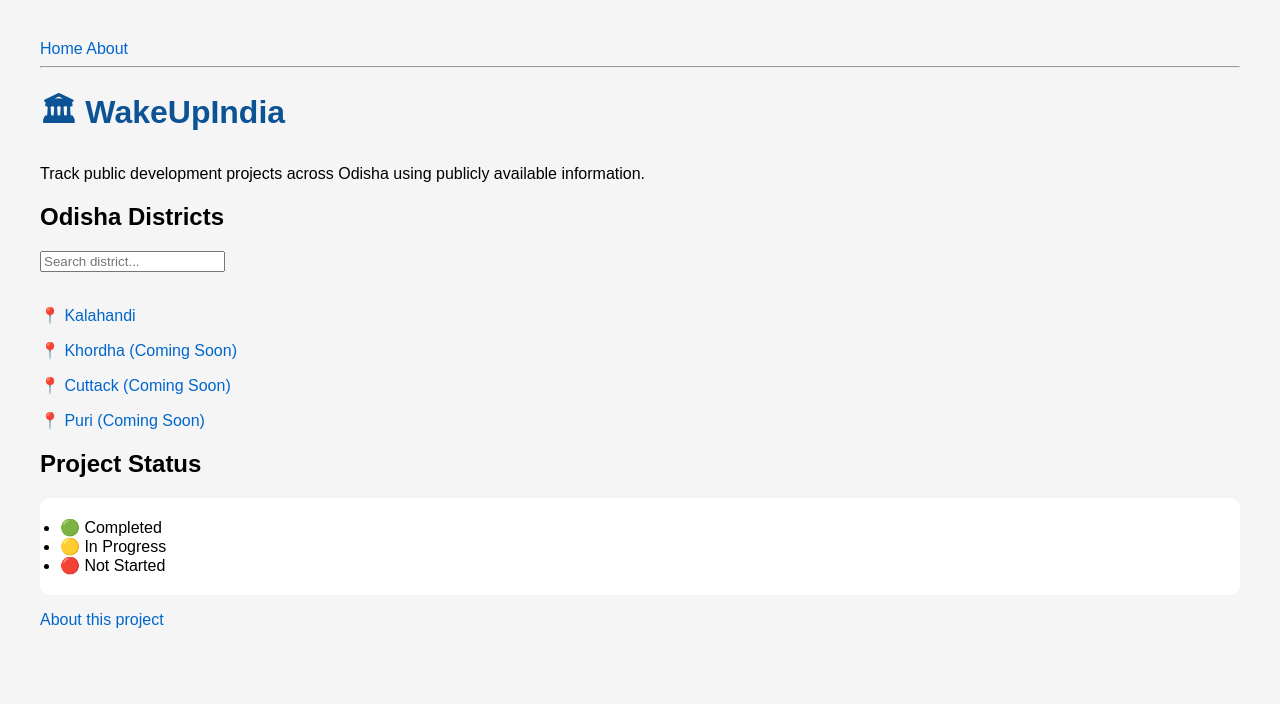
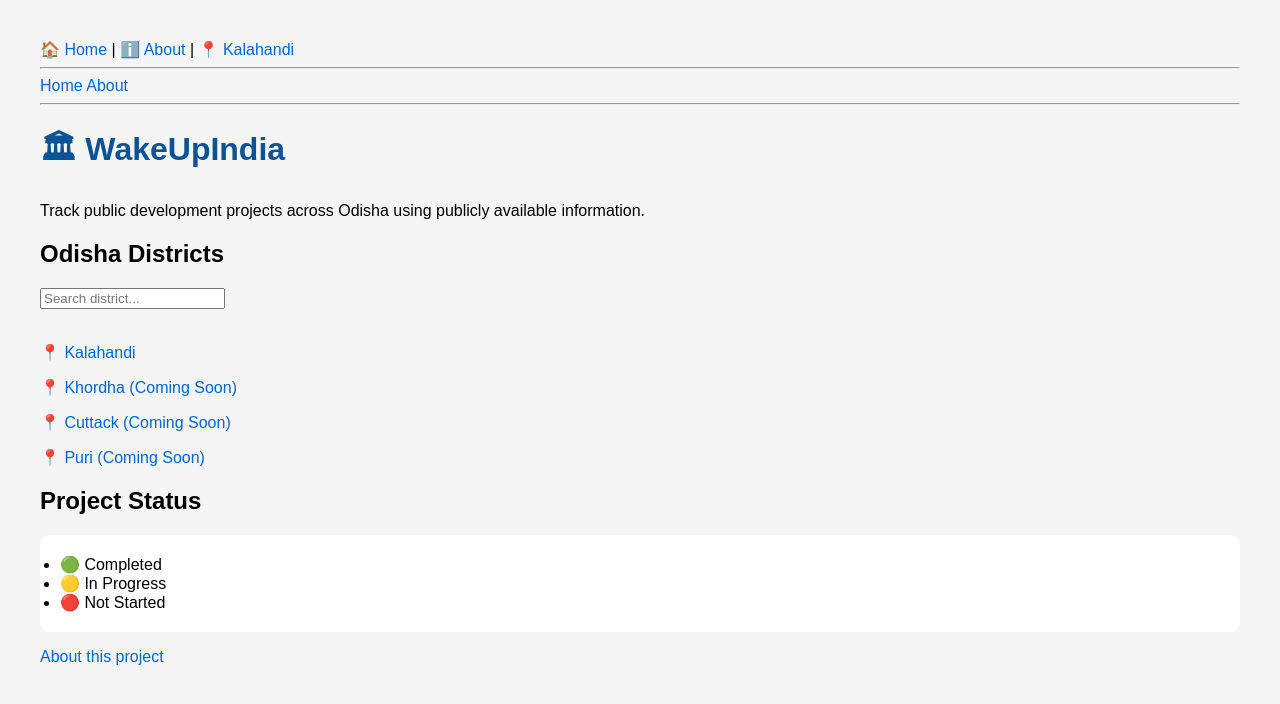
Before and after one commit to namiastomio-web/WakeUpIndia, a plain HTML site: page index.html in a window 1280 px wide. Drawn offline with Linux system fonts and the light colour scheme.

Commit message:
Add navigation menu
Added navigation links for Home, About, and Kalahandi.

```diff
--- a/index.html
+++ b/index.html
@@ -7,6 +7,13 @@
     <link rel="stylesheet" href="style.css">
 </head>
 <body>
+    <nav>
+    <a href="index.html">🏠 Home</a> |
+    <a href="about.html">ℹ️ About</a> |
+    <a href="districts/kalahandi.html">📍 Kalahandi</a>
+</nav>
+
+<hr>
     <nav>
         <a href="index.html">Home</a>
         <a href="about.html">About</a>
```
